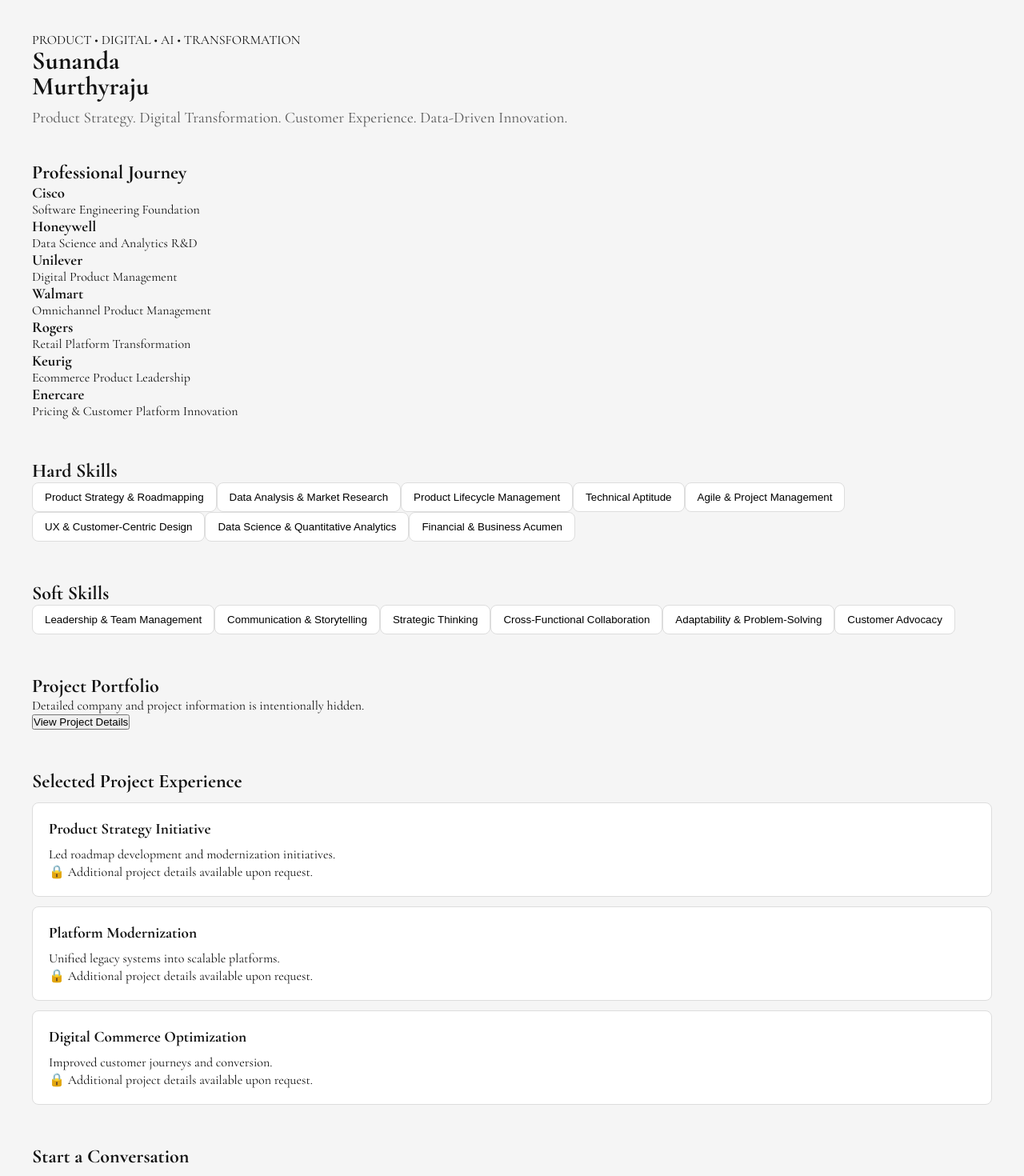
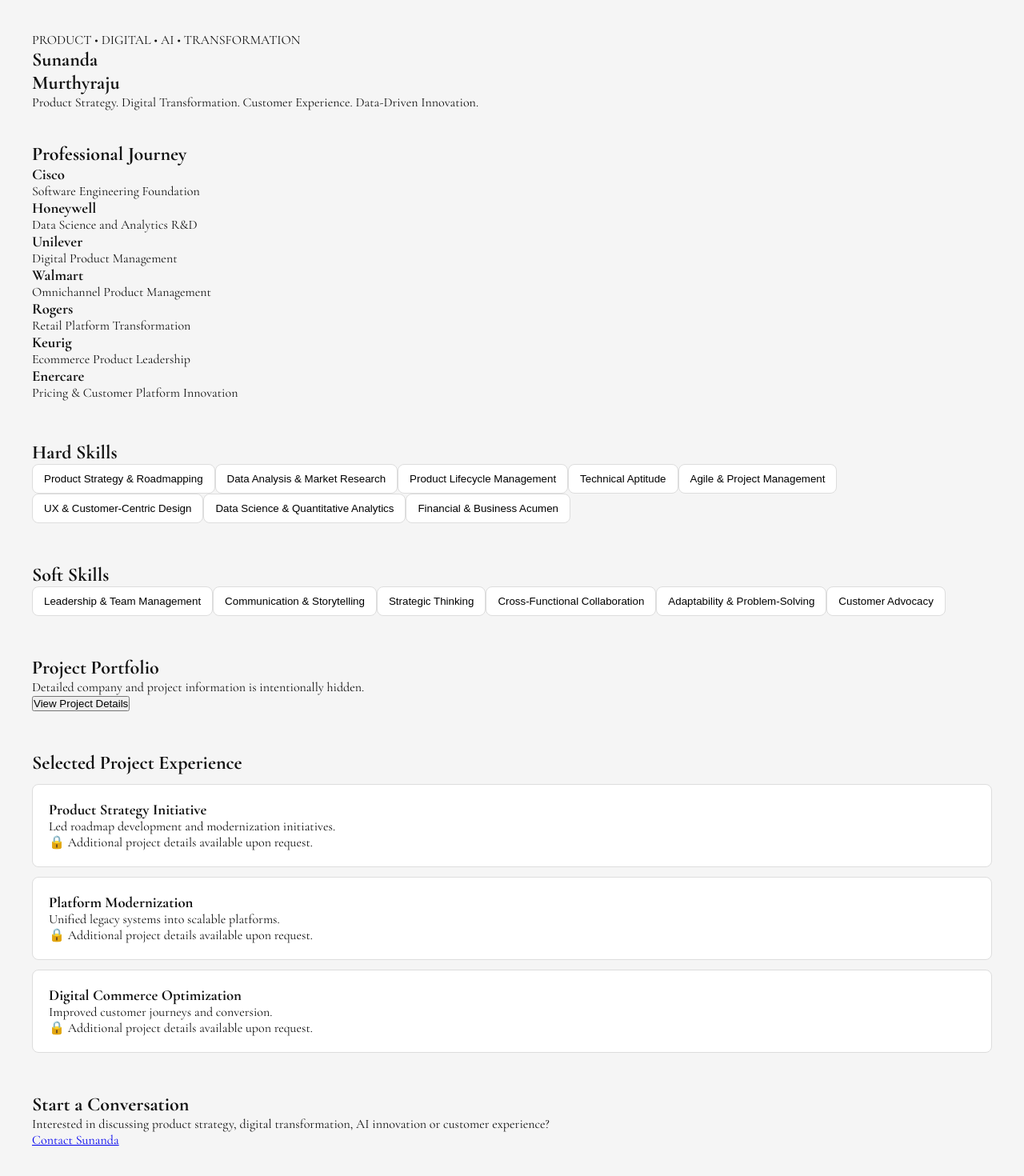
Before and after one commit to sunanda29/Sunanda_portfolio_2, a React (Vite) app: page / in a window 1280 px wide. Shown: the top 1470 px of the page at 80% size. Built offline with nearby package versions, Linux system fonts and the light colour scheme.

Commit message:
Update App.css

```diff
--- a/src/App.css
+++ b/src/App.css
@@ -14,55 +14,61 @@
 
 #root {
   width: 100%;
+  max-width: 100%;
 }
 
-/* HERO */
+/* ===========================
+   HERO
+=========================== */
 
 .hero {
+  width: 100%;
+  max-width: 1400px;
   padding: 40px;
 }
 
 .hero-tagline {
   color: #0d5a54;
-  font-size: 0.8rem;
+  font-size: 0.85rem;
   font-weight: 700;
-  letter-spacing: 2px;
+  letter-spacing: 1px;
   text-transform: uppercase;
-  margin-bottom: 12px;
+  margin-bottom: 10px;
 }
 
-.hero h1,
-.hero h2,
-.hero h3,
 .hero-name {
+  display: block;
+  width: 100%;
   font-size: 2rem;
-  line-height: 1;
   font-weight: 700;
+  line-height: 1.1;
   white-space: nowrap;
   margin-bottom: 10px;
 }
 
-.hero p {
-  margin-top: 0;
+.hero-description {
   max-width: 900px;
-  font-size: 1.2rem;
+  font-size: 1.15rem;
+  color: #555;
   line-height: 1.4;
-  color: #555;
 }
 
-/* SECTIONS */
+/* ===========================
+   SECTIONS
+=========================== */
 
 section {
   padding: 0 40px 50px;
 }
 
 .section-title {
-  font-size: 2.2rem;
-  margin-bottom: 24px;
-  font-weight: 700;
+  font-size: 2rem;
+  margin-bottom: 20px;
 }
 
-/* JOURNEY */
+/* ===========================
+   JOURNEY
+=========================== */
 
 .journey-grid {
   display: flex;
@@ -71,48 +77,42 @@
 }
 
 .journey-card {
-  background: #fafafa;
+  background: #fff;
+  border-left: 4px solid #2d6a4f;
+  border-radius: 8px;
   padding: 16px;
-  border-radius: 8px;
-  border-left: 4px solid #2d6a4f;
 }
 
 .journey-company {
   font-size: 1.2rem;
   font-weight: 700;
-  margin-bottom: 4px;
 }
 
 .journey-role {
   font-size: 1rem;
-  color: #555;
+  color: #666;
 }
 
-/* SKILLS */
+/* ===========================
+   SKILLS
+=========================== */
 
 .skills-container {
   display: flex;
   flex-wrap: wrap;
-  gap: 12px;
+  gap: 10px;
 }
 
 .skill-card {
   background: white;
   border: 1px solid #ddd;
   border-radius: 8px;
-  padding: 10px 15px;
+  padding: 10px 14px;
   cursor: pointer;
-  transition: 0.2s;
-}
-
-.skill-card:hover {
-  transform: translateY(-2px);
-  border-color: #2d6a4f;
 }
 
 .skill-card h3 {
-  font-size: 0.95rem;
-  font-family: Arial, Helvetica, sans-serif;
+  font-size: 0.9rem;
   margin: 0;
 }
 
@@ -120,21 +120,16 @@
   display: none;
 }
 
-/* QUESTION AREA */
-
-.question-section {
-  margin-top: 24px;
-}
+/* ===========================
+   QUESTION
+=========================== */
 
 .question-box {
   width: 100%;
   min-height: 120px;
   border: 1px solid #ddd;
-  background: white;
   border-radius: 8px;
   padding: 14px;
-  font-size: 1rem;
-  font-family: Arial, Helvetica, sans-serif;
 }
 
 .submit-btn {
@@ -147,107 +142,57 @@
   cursor: pointer;
 }
 
-.submit-btn:hover {
-  background: #1f4d38;
-}
-
-/* DRILLDOWN */
+/* ===========================
+   DRILLDOWN
+=========================== */
 
 .drilldown-container {
   display: flex;
   flex-wrap: wrap;
   gap: 10px;
-  margin-top: 20px;
+  margin-top: 16px;
 }
 
 .drilldown-btn {
+  padding: 8px 14px;
+  background: white;
   border: 1px solid #ccc;
-  background: white;
-  padding: 8px 14px;
   border-radius: 6px;
-  font-size: 0.9rem;
   cursor: pointer;
 }
 
-.drilldown-btn:hover {
-  background: #2d6a4f;
-  color: white;
-  border-color: #2d6a4f;
-}
-
-/* PROJECTS */
+/* ===========================
+   PROJECTS
+=========================== */
 
 .project-card {
   background: white;
   border: 1px solid #ddd;
+  border-radius: 8px;
   padding: 20px;
-  border-radius: 8px;
   margin-top: 12px;
 }
 
-.project-card h3 {
-  font-size: 1.2rem;
-  margin-bottom: 8px;
-}
-
-.project-card p {
-  font-size: 1rem;
-  line-height: 1.5;
-}
-
-/* CONTACT */
-
-.contact {
-  text-align: left;
-}
-
-.contact h2 {
-  margin-bottom: 10px;
-}
-
-.contact a {
-  color: inherit;
-}
-
-/* MOBILE */
+/* ===========================
+   MOBILE
+=========================== */
 
 @media (max-width: 768px) {
+
   .hero {
     padding: 20px;
   }
 
-  .hero h1,
-  .hero h2,
-  .hero h3,
   .hero-name {
-    font-size: 2rem;
+    font-size: 1.8rem;
+    white-space: normal;
   }
 
-  .hero p {
+  .hero-description {
     font-size: 1rem;
   }
 
   section {
     padding: 0 20px 40px;
   }
-
-  .section-title {
-    font-size: 1.8rem;
-  }
-
-  .journey-company {
-    font-size: 1rem;
-  }
-
-  .journey-role {
-    font-size: 0.9rem;
-  }
-
-  .skill-card h3 {
-    font-size: 0.85rem;
-  }
-
-  .question-box {
-    font-size: 0.95rem;
-  }
 }
```
